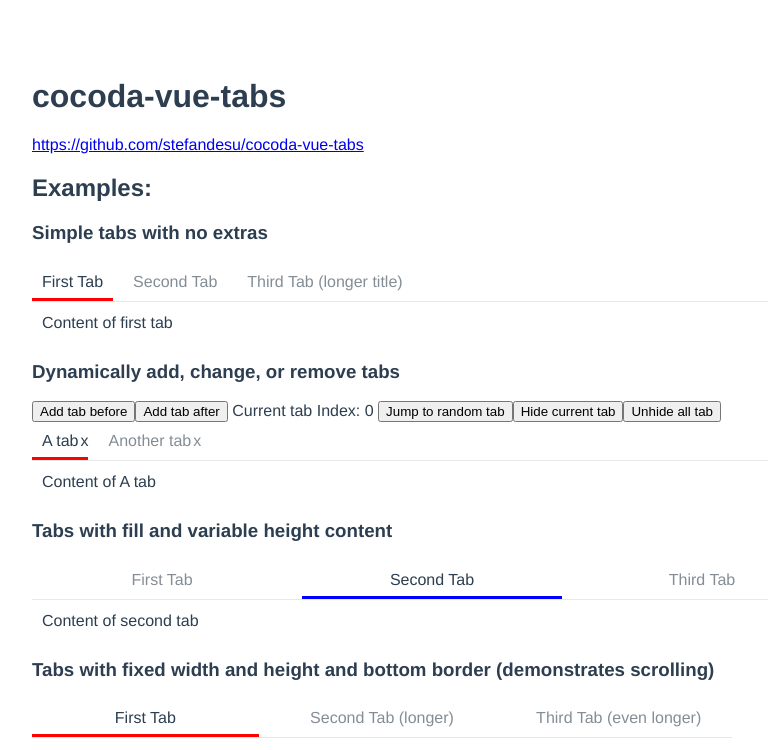
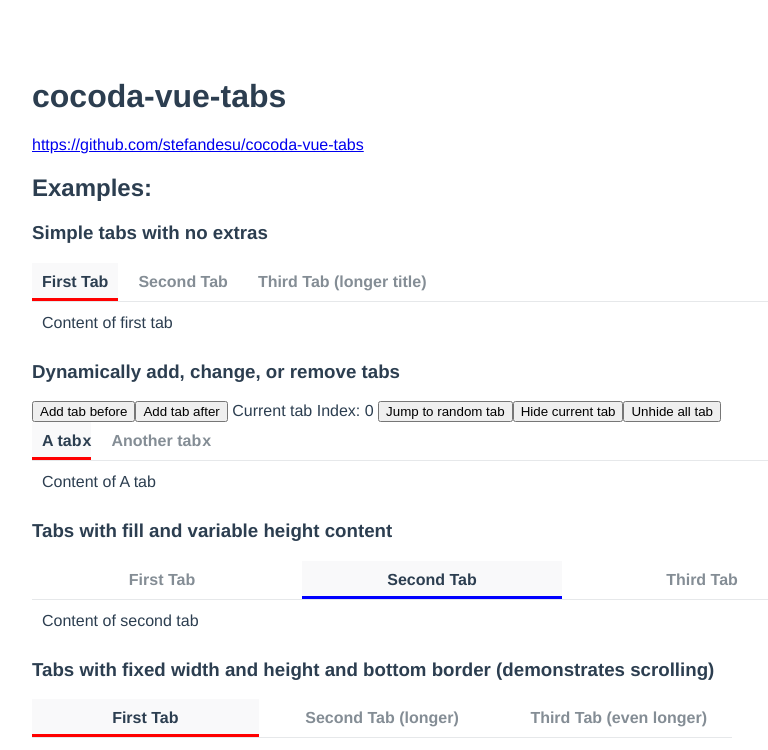
Before and after one commit to stefandesu/cocoda-vue-tabs, a Vue app: page / in a window 1280 px wide. Shown: the top 750 px of the page, without its empty margins (208-976 px from the left). Built offline with nearby package versions, Linux system fonts and the light colour scheme; the HTML template or start-up script is replaced by a standard one.

Commit message:
Emphasize tabs more

```diff
--- a/src/Tabs.vue
+++ b/src/Tabs.vue
@@ -223,6 +223,7 @@ export default {
   position: relative;
   margin: 0 5px;
   border-top: 3px solid transparent;
+  font-weight: bold;
 }
 .cocoda-vue-tabs-header-item:first-child {
   margin-left: 0;
@@ -239,6 +240,9 @@ export default {
   color: #848d95;
 }
 .cocoda-vue-tabs-header-item-inactive:hover {
+  background-color: rgba(132,141,149,0.05);
+}
+.cocoda-vue-tabs-header-item-active {
   background-color: rgba(132,141,149,0.05);
 }
 .cocoda-vue-tabs-header-item-active:hover {
```
